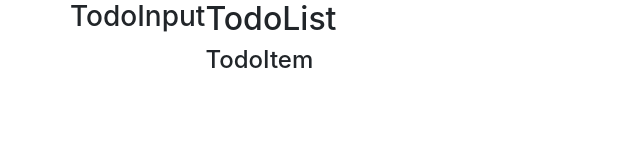
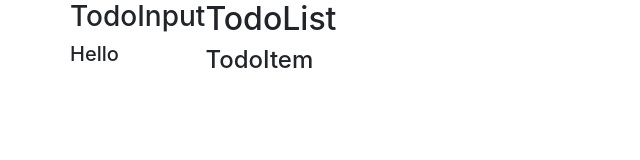
Before and after one commit to mubeji/to-do-list-app, a React (Create React App) app: page / in a window 1280 px wide. Shown: the top 160 px of the page, without its empty margins (0-640 px from the left). Built offline with nearby package versions, Linux system fonts and the light colour scheme.

Commit message:
little change

```diff
--- a/src/components/TodoInput.js
+++ b/src/components/TodoInput.js
@@ -6,6 +6,7 @@ class TodoInput extends Component {
         return (
             <div>
                 <h3>TodoInput</h3>
+                <h5>Hello</h5>
             </div>
         )
     }
```
